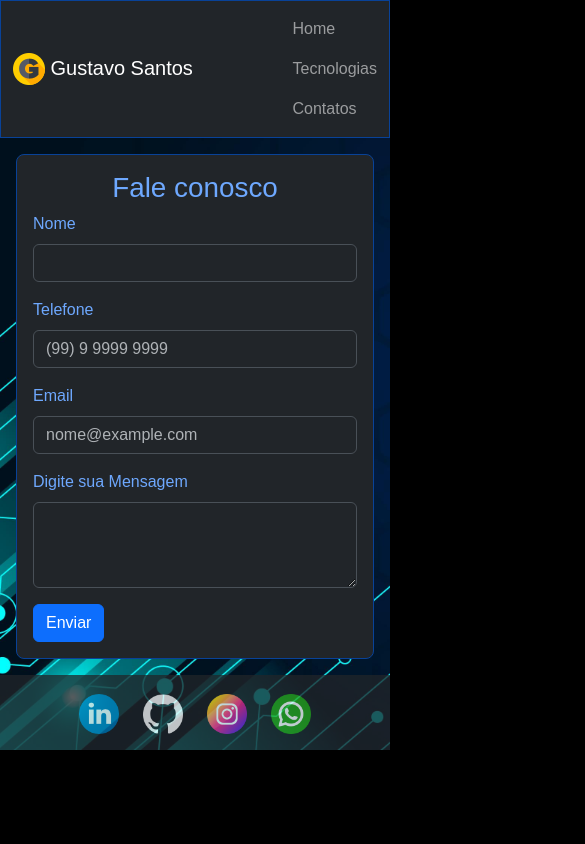
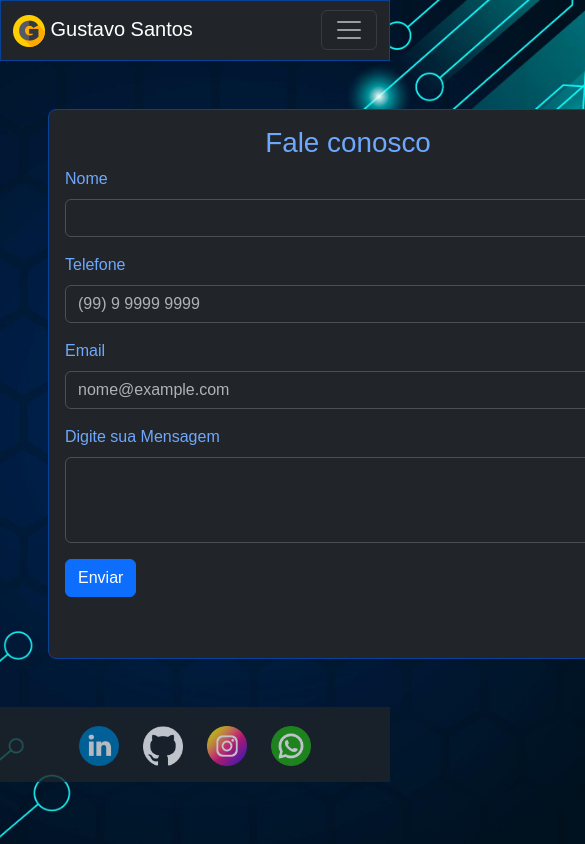
Before and after one commit to Gustavo1701/portifolio-pessoal-react, a React (Vite) app: page /contatos in a window 390 px wide. Shown: the top 844 px of the page, 585 px wide, since content can reach past the window. Built offline with nearby package versions, Linux system fonts and the light colour scheme.

Commit message:
Atualizando a navbar para que fique respansiva

```diff
--- a/src/Pages/Contatos.jsx
+++ b/src/Pages/Contatos.jsx
@@ -15,13 +15,11 @@ const Contatos = () => {
 
   }
 
-
-
   return (
     <>
       <div className="w-100 opacity-100">
-        <div className="align-items-center justify-content-center p-3">
-          <div className="p-3 text-primary-emphasis bg-dark border border-primary-subtle rounded-3" data-bs-theme="dark">
+        <div className="align-items-center justify-content-center p-5 ">
+          <div className="p-3 text-primary-emphasis bg-dark border border-primary-subtle rounded-3" data-bs-theme="dark" style={{ width: '600px', height: '550px' }}>
             <h1 className="text-center">Fale conosco</h1>
             <div className="mb-3 ">
               <label for="exampleFormControlInput1" className="form-label">Nome</label>
--- a/src/Pages/Layout.jsx
+++ b/src/Pages/Layout.jsx
@@ -9,22 +9,29 @@ import logo from '../assets/img/g.png'
 function MenuNavegacao() {
     return (
 
-        <nav className="navbar navbar-expand-lg text-primary-emphasis bg-dark border border-primary-subtle" data-bs-theme="dark">
+        <nav id='navbar' className="navbar navbar-expand-lg text-primary-emphasis bg-dark border border-primary-subtle" data-bs-theme="dark">
             <div className="container-fluid">
-
+                {/* Logo e Nome */}
                 <Link className="navbar-brand" to="/">
                     <img src={logo} alt="logo" className="mr-2" /> {/* Adicionando classe Bootstrap para margem à direita */}
                     Gustavo Santos
                 </Link>
 
+                {/* Botão de Colapso (Navbar Toggler) */}
+                <button className="navbar-toggler d-lg-none" type="button" data-bs-toggle="collapse"
+                    data-bs-target="#navbarNav" aria-controls="navbarNav" aria-expanded="false"
+                    aria-label="Toggle navigation">
+                    <span className="navbar-toggler-icon"></span>
+                </button>
+
+                {/* Menu de Navegação */}
+                <div className="collapse navbar-collapse justify-content-end" id="navbarNav">
                     <ul className="navbar-nav">
-
                         <li className="nav-item">
                             <Link className="nav-link" aria-current="page" to="/">
                                 Home
                             </Link>
                         </li>
-
                         <li className="nav-item">
                             <Link className="nav-link" to="/tecnologias">
                                 Tecnologias
@@ -35,12 +42,11 @@ function MenuNavegacao() {
                                 Contatos
                             </Link>
                         </li>
-
                     </ul>
-
+                </div>
             </div>
         </nav>
-    )
+    );
 }
 
 function Rodape() {
--- a/src/index.css
+++ b/src/index.css
@@ -1,11 +1,29 @@
-body {
+/* body {
     background: black url('./assets/img/bg1.jpg');
     background-size: cover;
     background-repeat: no-repeat;
+
+    display: flex;
+    align-items: center;
+    justify-content: center;
 
     overflow-x: hidden;
     margin: 0;
     padding: 0;
     font-family: 'Arial', sans-serif;
     color: #333;
+} */
+ /* styles.css */
+html, body {
+    height: 100%;
+    margin: 0;
+    padding: 0;
+    font-family: 'Arial', sans-serif;
+    color: #333;
+    background: black url('./assets/img/bg1.jpg') no-repeat center center fixed;
+    background-size: cover;
 }
+
+body {
+    overflow-x: hidden;
+}
```
Lines whose indentation alone changed are shown as unchanged.
